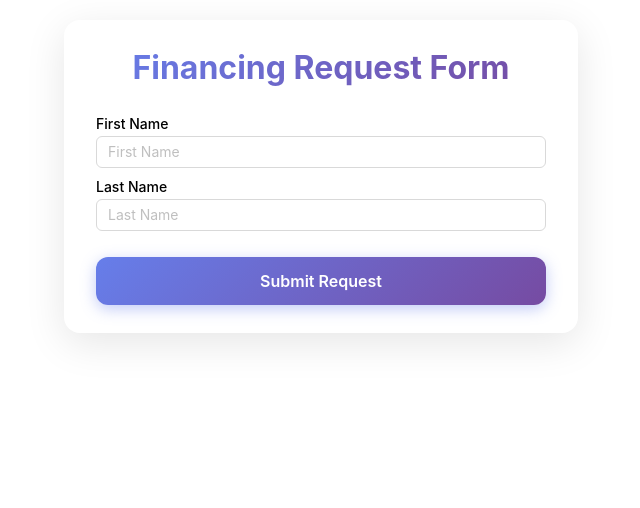
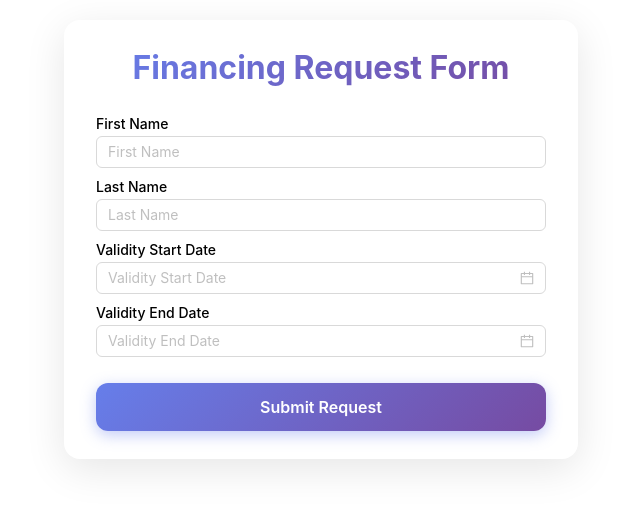
Before and after one commit to ahsanakhtar91/form-validation-react, a React (Create React App) app: page / in a window 1280 px wide. Shown: the top 508 px of the page, without its empty margins (319-959 px from the left). Built offline with nearby package versions, Linux system fonts and the light colour scheme.

Commit message:
Added both `validityStateDate` and `validityEndDate` fields with proper validations as needed

```diff
--- a/src/components/FinancingRequestForm/FinancingRequestForm.tsx
+++ b/src/components/FinancingRequestForm/FinancingRequestForm.tsx
@@ -1,5 +1,5 @@
 import "./FinancingRequestForm.css";
-import React from "react";
+import React, { useMemo } from "react";
 import { Button } from "antd";
 import { useForm } from "react-hook-form";
 import { yupResolver } from "@hookform/resolvers/yup";
@@ -29,6 +29,14 @@ const FinancingRequestForm: React.FC = () => {
     reset();
   };
 
+  const commonProps = useMemo(
+    () => ({
+      control,
+      errors,
+    }),
+    [control, errors]
+  );
+
   return (
     <div className="form-container">
       <h2>Financing Request Form</h2>
@@ -37,15 +45,25 @@ const FinancingRequestForm: React.FC = () => {
           name="firstName"
           label="First Name"
           type="text"
-          control={control}
-          errors={errors}
+          {...commonProps}
         />
         <FormInput
           name="lastName"
           label="Last Name"
           type="text"
-          control={control}
-          errors={errors}
+          {...commonProps}
+        />
+        <FormInput
+          name="validityStartDate"
+          label="Validity Start Date"
+          type="date"
+          {...commonProps}
+        />
+        <FormInput
+          name="validityEndDate"
+          label="Validity End Date"
+          type="date"
+          {...commonProps}
         />
         <Button htmlType="submit" disabled={isSubmitting}>
           {isSubmitting ? "Submitting..." : "Submit Request"}
--- a/src/components/FormInput/FormInput.css
+++ b/src/components/FormInput/FormInput.css
@@ -4,7 +4,9 @@
   margin-bottom: 4px;
 }
 
-/* .form-input {} */
+.form-input {
+  width: 100%;
+}
 
 .error-message {
   color: #ff4d4f;
--- a/src/components/FormInput/FormInput.tsx
+++ b/src/components/FormInput/FormInput.tsx
@@ -1,7 +1,8 @@
 import "./FormInput.css";
 import { FinancingRequestFormData } from "../../schemas/financingRequestSchema";
 import { Control, Controller, FieldErrors } from "react-hook-form";
-import { Input, Row } from "antd";
+import { Input, DatePicker } from "antd";
+import { useMemo } from "react";
 
 type FormInputProps = {
   name: keyof FinancingRequestFormData;
@@ -20,7 +21,7 @@ export const FormInput = ({
   control,
   errors,
 }: FormInputProps) => {
-  const error = errors[name];
+  const error = useMemo(() => errors[name], [errors, name]);
 
   return (
     <div>
@@ -30,13 +31,23 @@ export const FormInput = ({
         render={({ field }) => (
           <div>
             <div className="form-input-label">{label}</div>
+            {type === "date" ? (
+              <DatePicker
+                {...field}
+                status={errors[name] ? "error" : ""}
+                placeholder={placeholder ?? label}
+                className="form-input"
+              />
+            ) : (
               <Input
+                {...field}
                 type={type}
                 status={errors[name] ? "error" : ""}
                 placeholder={placeholder ?? label}
                 className="form-input"
-              {...field}
+                value={field.value as string}
               />
+            )}
           </div>
         )}
       />
--- a/src/schemas/financingRequestSchema.ts
+++ b/src/schemas/financingRequestSchema.ts
@@ -1,28 +1,62 @@
 import * as yup from "yup";
 
 // Validation schema for financing request form
-export const financingRequestSchema = yup
-  .object({
+export const financingRequestSchema = yup.object({
   firstName: yup
     .string()
-      .required("First Name is required")
-      .min(2, "First Name must be at least 2 characters")
-      .max(100, "First Name must not exceed 100 characters")
+    .label("First Name")
+    .required()
+    .min(2, ({ label }) => `${label} must be at least 2 characters`)
+    .max(100, ({ label }) => `${label} must not exceed 100 characters`)
     .matches(
       /^[a-zA-Z\s]+$/,
-        "First Name can only contain letters and spaces"
+      ({ label }) => `${label} can only contain letters and spaces`
     ),
   lastName: yup
     .string()
-      .required("Last Name is required")
-      .min(2, "Last Name must be at least 2 characters")
-      .max(100, "Last Name must not exceed 100 characters")
+    .label("Last Name")
+    .required()
+    .min(2, ({ label }) => `${label} must be at least 2 characters`)
+    .max(100, ({ label }) => `${label} must not exceed 100 characters`)
     .matches(
       /^[a-zA-Z\s]+$/,
-        "Last Name can only contain letters and spaces"
+      ({ label }) => `${label} can only contain letters and spaces`
     ),
-  })
-  .required();
+  validityStartDate: yup
+    .date()
+    .label("Validity Start Date")
+    .required()
+    .test(
+      "validityStartDate",
+      ({ label }) => `${label} must be at least 15 days from now`,
+      (value) => {
+        if (!value) return true;
+        const minDate = new Date();
+        minDate.setDate(minDate.getDate() + 15);
+        return value >= minDate;
+      }
+    ),
+  validityEndDate: yup
+    .date()
+    .label("Validity End Date")
+    .required()
+    .test(
+      "validityEndDate",
+      ({ label }) =>
+        `${label} must be between 1 and 3 years after Validity Start Date`,
+      (value, ctx) => {
+        const { validityStartDate } = ctx.parent;
+        if (!value && !validityStartDate) return true;
+
+        const minEndDate = new Date(validityStartDate);
+        minEndDate.setFullYear(minEndDate.getFullYear() + 1);
+        const maxEndDate = new Date(validityStartDate);
+        maxEndDate.setFullYear(maxEndDate.getFullYear() + 3);
+
+        return value >= minEndDate && value <= maxEndDate;
+      }
+    ),
+});
 
 export type FinancingRequestFormData = yup.InferType<
   typeof financingRequestSchema
```
Lines whose indentation alone changed are shown as unchanged.
